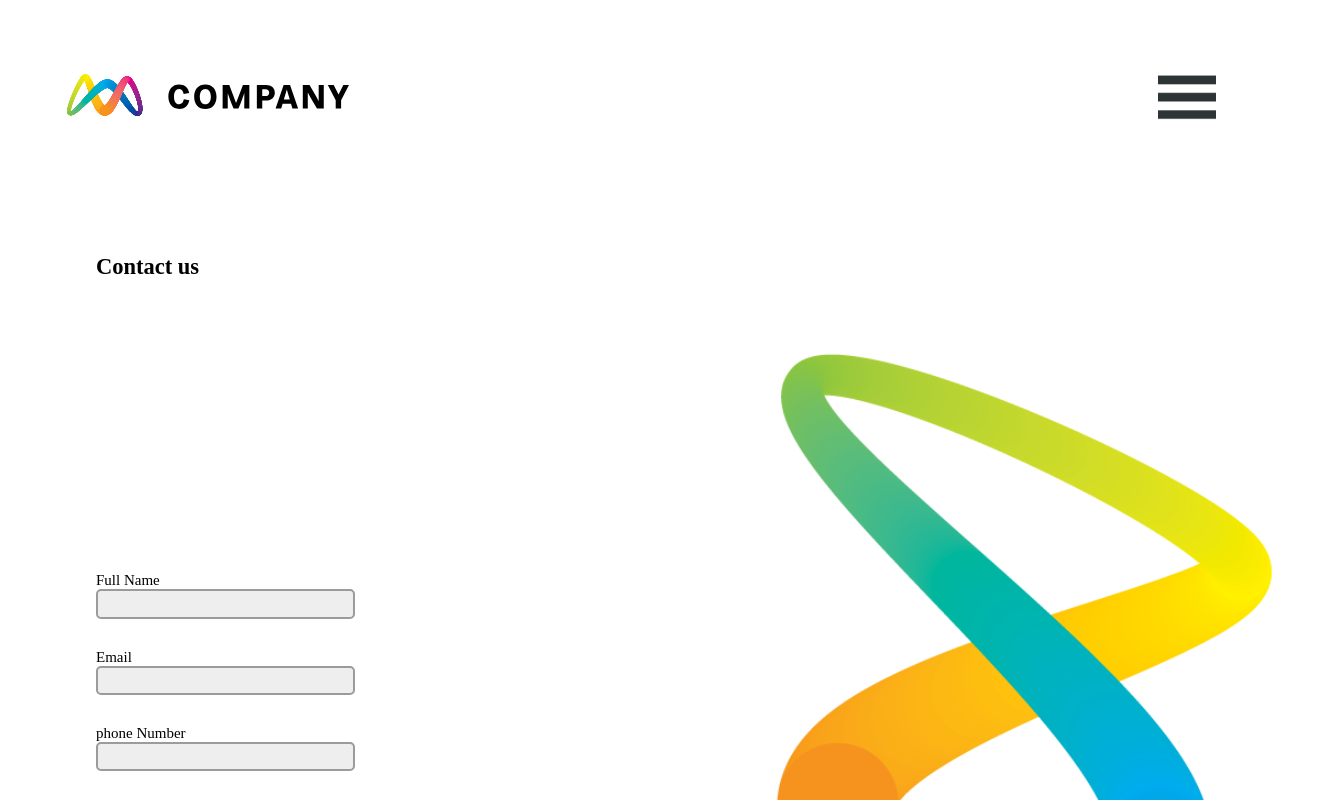
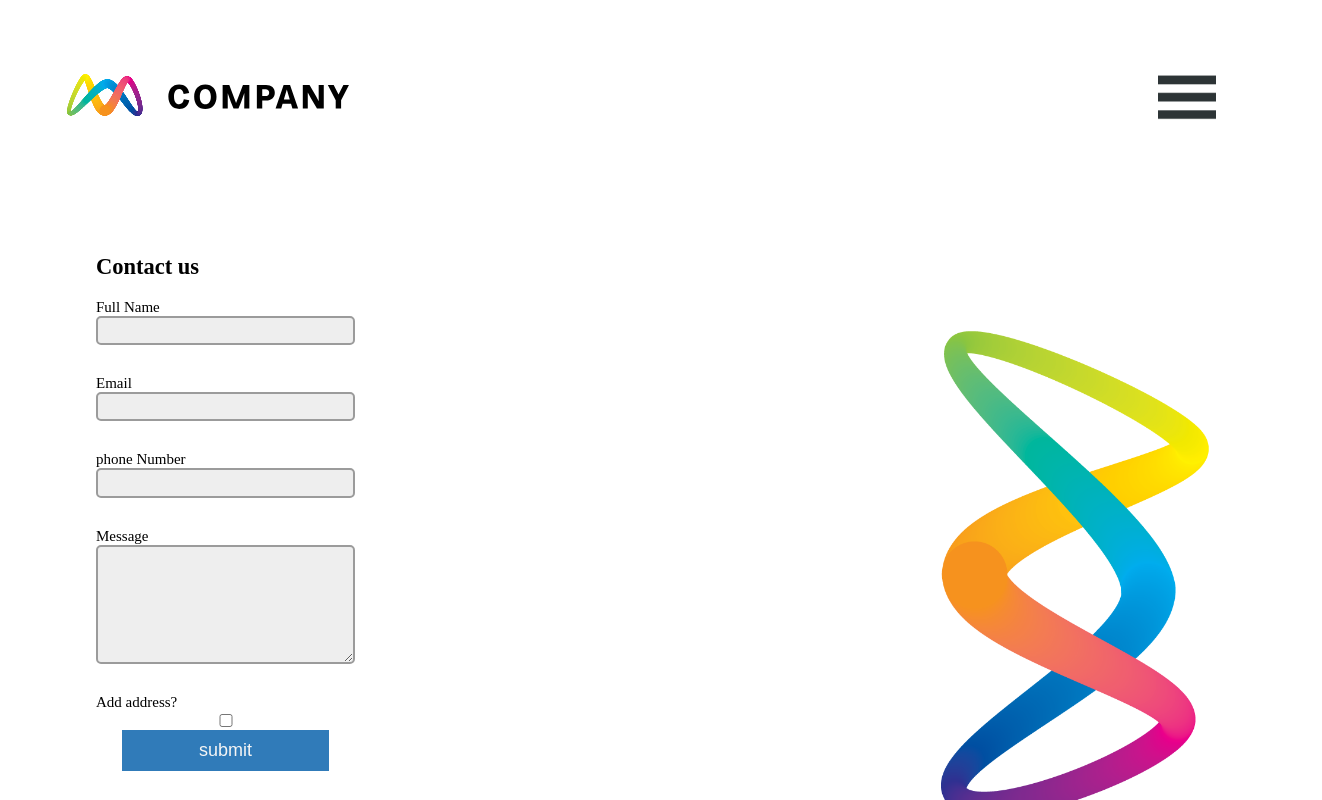
Before and after one commit to Ankita-Manmoandas/app-software-engineer-test-, a React (Create React App) app: page /contact in a window 1280 px wide. Shown: the top 800 px of the page, 1322 px wide, since content can reach past the window. Built offline with nearby package versions, Linux system fonts and the light colour scheme.

Commit message:
form image logo height edit

```diff
--- a/src/components/Form/Form.scss
+++ b/src/components/Form/Form.scss
@@ -1,8 +1,6 @@
 .page {
   display: flex;
   justify-content: space-between;
-  align-items: center;
-
 }
 
 .form {
@@ -14,27 +12,22 @@
 
   &__label {
     margin: 0;
-
   }
 
-
   &__input {
-
     border: 2px solid rgb(155, 155, 155);
     border-radius: 5px;
     padding: 2%;
-     background: rgba(222, 222, 222, 0.5);;
+    background: rgba(222, 222, 222, 0.5);
   }
 
-   &__input:focus{
-    background-color: lightblue;;
+  &__input:focus {
+    background-color: lightblue;
   }
 
-
   &__image {
-
-    width: 110%;
-    padding: 10%;
-
+    width: 100%;
+    height: 500px;
+    margin: 10%;
   }
 }
```
Lines whose indentation alone changed are shown as unchanged.
